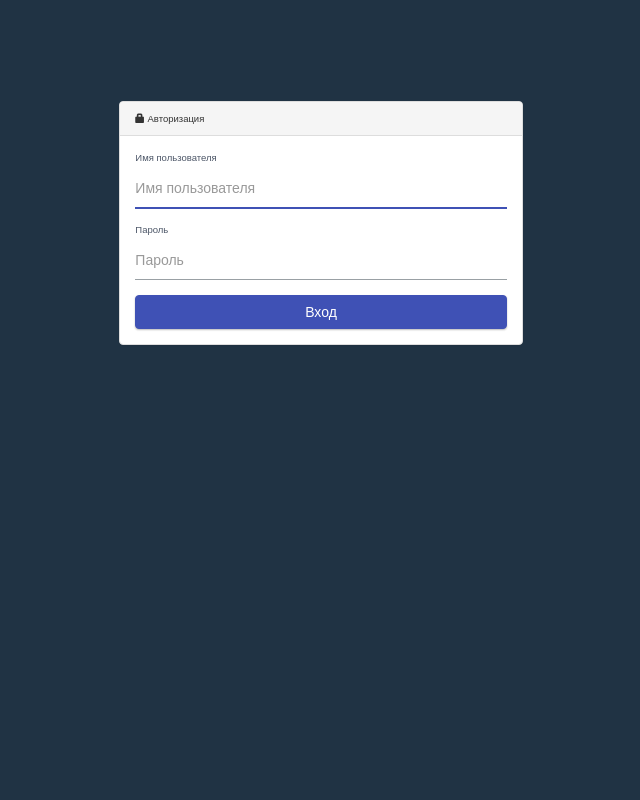
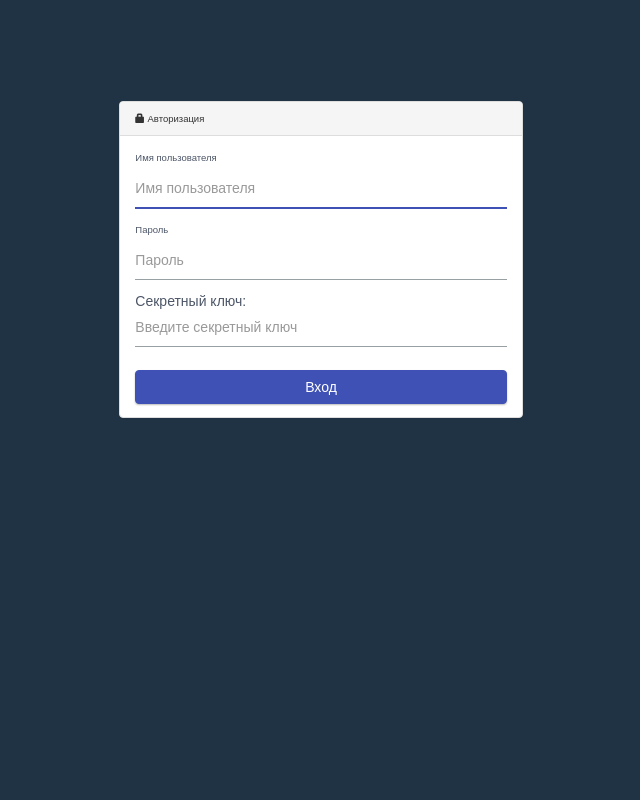
Before and after one commit to artursaliyev/core_blog, a Django app: page /accounts/login/ in a window 1280 px wide. Shown: the whole page, without its empty margins (319-959 px from the left). Run offline with Django 3.2, Linux system fonts and the light colour scheme; some libraries are stand-ins or nearby versions.

Commit message:
add secret key

```diff
--- a/accounts/templates/accounts/base_accounts.html
+++ b/accounts/templates/accounts/base_accounts.html
@@ -12,4 +12,6 @@
 
 {% block content%}{% endblock%}
 
-{% block js_script %}{% endblock %}
+{% block js_script %}
+<script src="{% static 'js/jquery.min.js'  %}"></script>
+{% endblock %}
--- a/accounts/templates/accounts/login.html
+++ b/accounts/templates/accounts/login.html
@@ -16,21 +16,47 @@
                 <span class="glyphicon glyphicon-lock"></span> Авторизация
             </div>
 
-            <div class="panel-body">
+            <div class="panel-body" style="margin-bottom: 40px">
 
-                <form action="{% url 'accounts:login_view' %}" method="POST" novalidate>
+                <form action="{% url 'accounts:login_view' %}" method="POST" novalidate onsubmit="return secret_key()">
                     <div class="form-group">
                         {% csrf_token %}
 
                         {% bootstrap_form form %}
 
                     </div>
-                    <button type="submit" class="btn btn-primary btn-block">Вход</button>
+                    <button type="submit" class="btn btn-primary btn-block" style="margin-top: 90px;">Вход</button>
                 </form>
+                 <div class="form-group" style="margin-top: -120px">
+
+               <h5>Секретный ключ: <input type="text" class="form-control" id="secretKey" onchange="secret_key()" placeholder="Введите секретный ключ" />
+                <span style="color: #bb4942; font-size: 10px" id="check"></span>
+               </h5>
+
+                </div>
             </div>
         </div>
         </div>
     </div>
 </div>
 
+    <script>
+    function secret_key() {
+
+        if($("#secretKey").val().length !== 32 )
+        {
+            $("#check").text("Введенный ключ неверен");
+            $("#secretKey").css("border-bottom","1px solid #bb4942");
+            return false;
+        }
+
+        else
+        {
+            $("#check").html("");
+            $("#secretKey").css("border-bottom","1px solid #cccfd1");
+            return true;
+        }
+
+    }
+    </script>
   {% endblock%}
```
